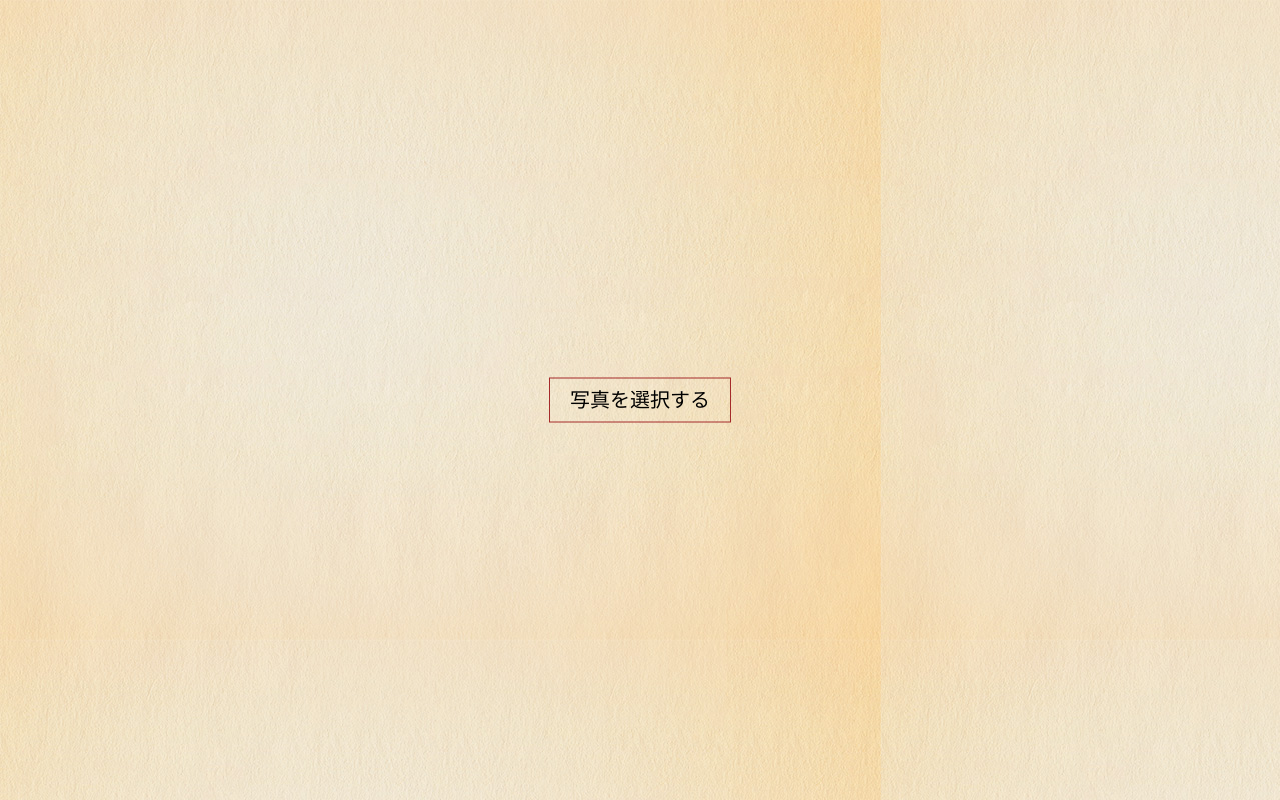
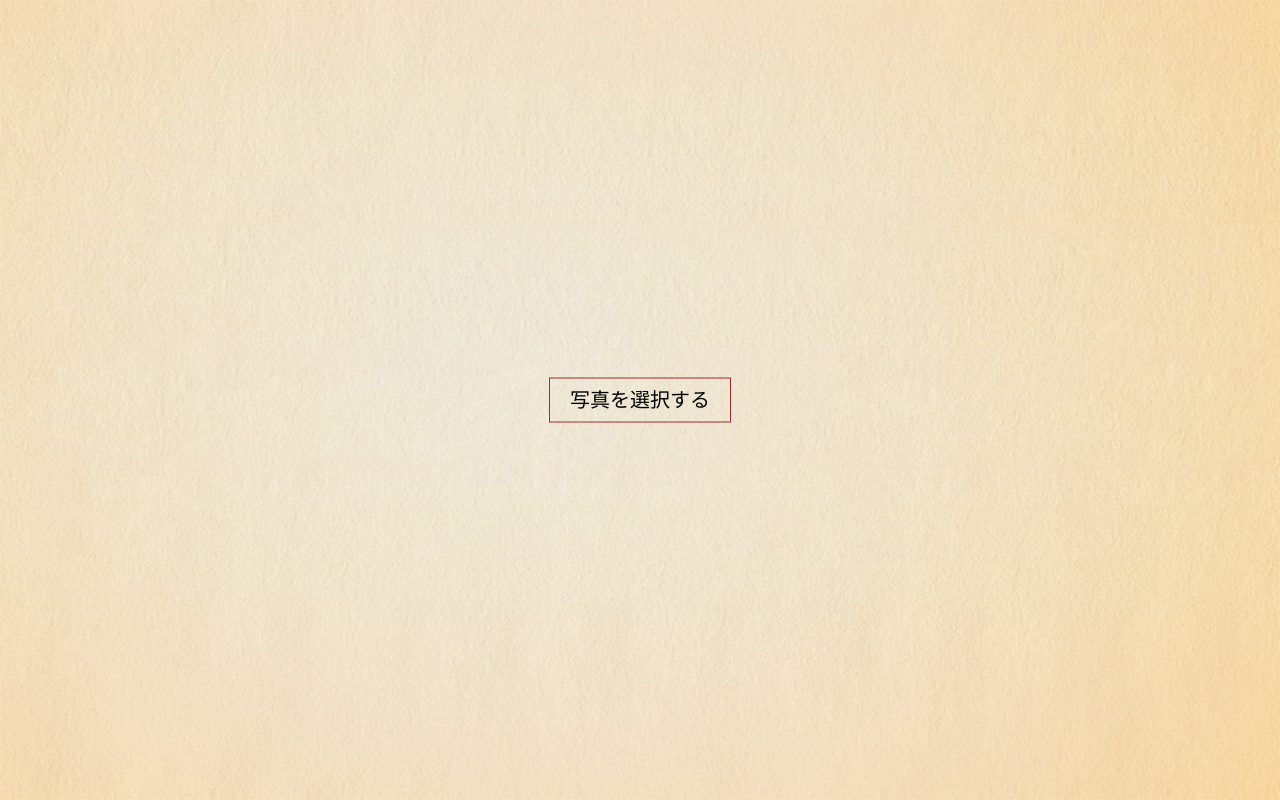
Before and after one commit to tkawa15/antiquated-photograph, a plain HTML site: page index.html in a window 1280 px wide. Drawn offline with nearby package versions, Linux system fonts and the light colour scheme.

Commit message:
background

```diff
--- a/index.html
+++ b/index.html
@@ -6,8 +6,9 @@
         <meta name="viewport" content="width=device-width, initial-scale=1">
         <link rel="stylesheet" href="destyle.css" />
         <style type="text/css">
-            body {
-                background-image: url("./data/iroase.jpg")
+            .background {
+                width: 100vw;
+                height: 100vh;
             }
             #input-wrapper {
                 display: inline-block;
@@ -31,6 +32,7 @@
         </style>
     </head>
     <body>
+        <img class="background" src="./data/iroase.jpg" />
         <img id="img-uploaded" class="centering" src="" />
         <img id="img-iroase" class="centering" src="./data/iroase.jpg" />
         <img id="img-hokori" class="centering" src="./data/hokori.png" />
```
